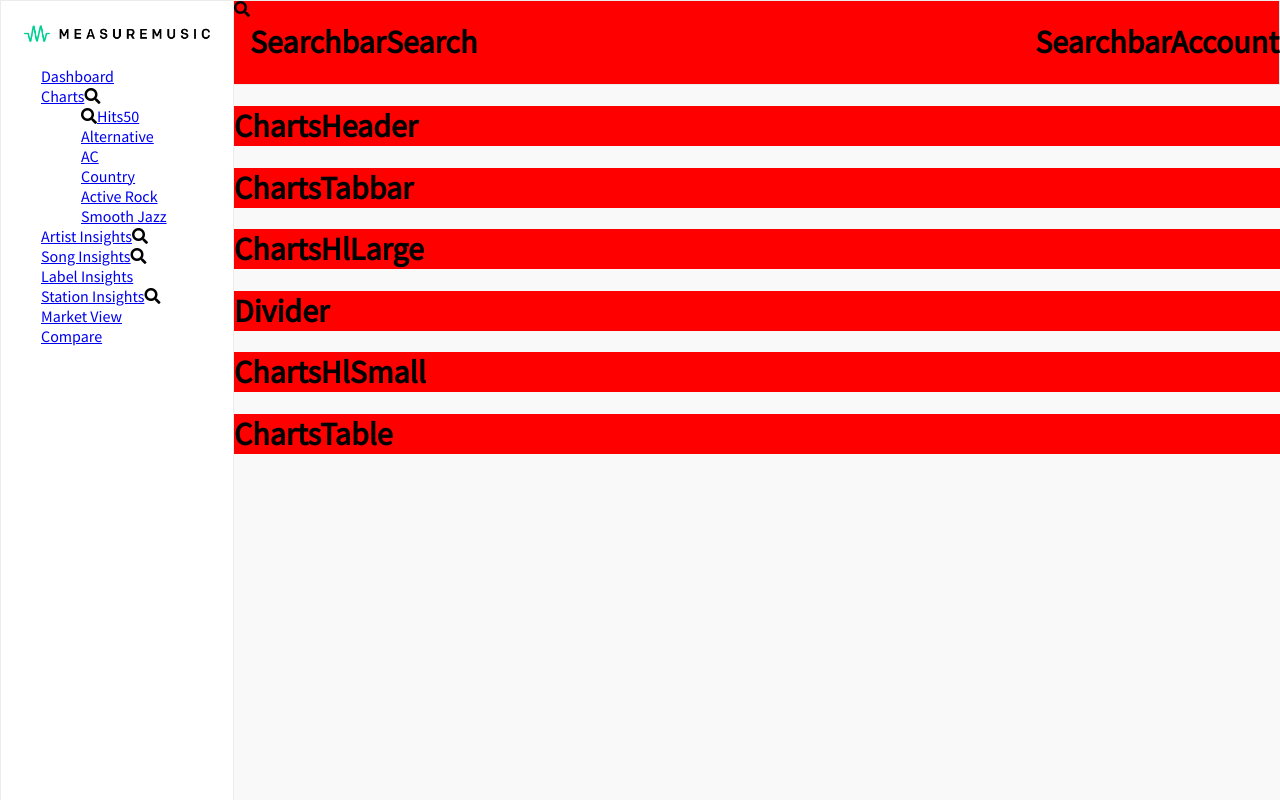
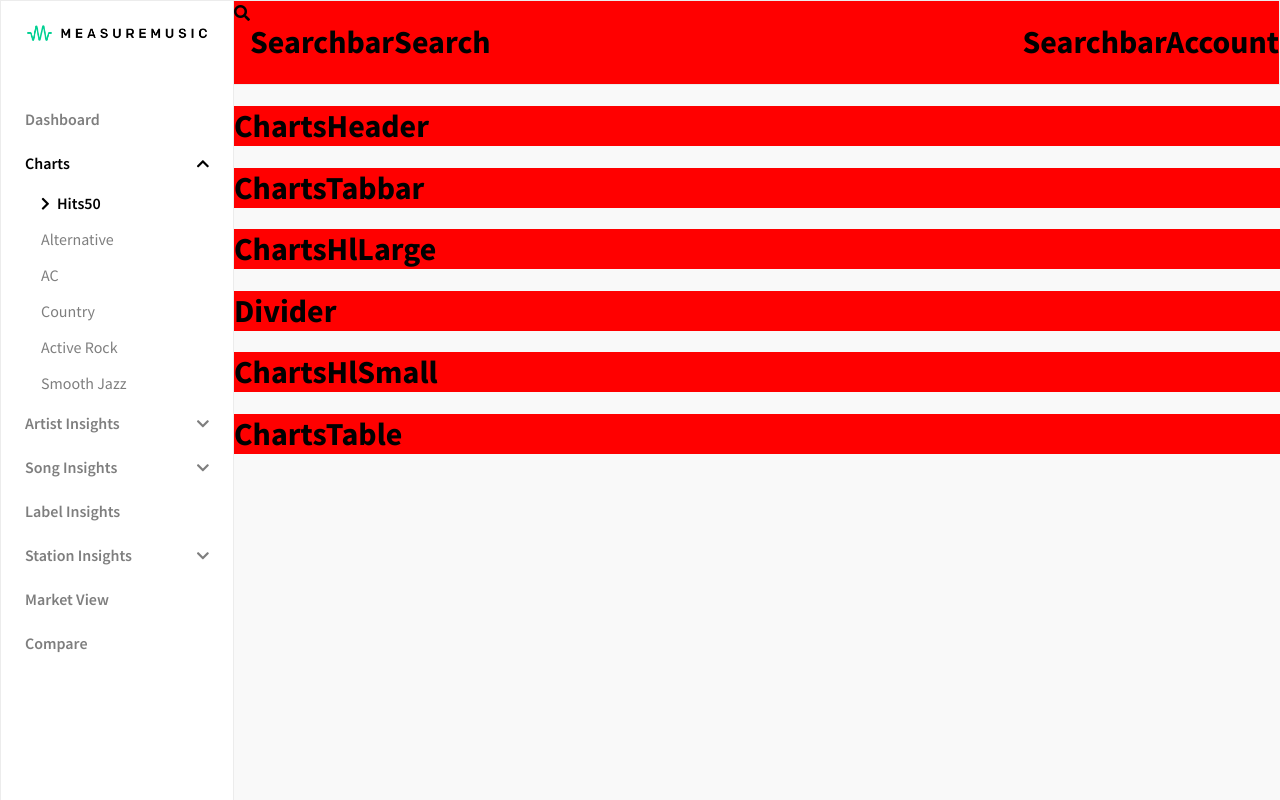
Before and after one commit to jcsison/measuremusic-mockup, a React app: page / in a window 1280 px wide. Shown: the top 800 px of the page. Built offline with nearby package versions, Linux system fonts and the light colour scheme.

Commit message:
feat: add navigation bar

```diff
--- a/package.json
+++ b/package.json
@@ -14,6 +14,7 @@
   "scripts": {
     "start": "react-scripts start",
     "build": "react-scripts build",
+    "deploy": "aws2 s3 sync build/ s3://measuremusic-mockup --acl public-read",
     "test": "react-scripts test",
     "eject": "react-scripts eject",
     "lintcss": "stylelint \"src/components/**/*.css\"",
--- a/public/index.html
+++ b/public/index.html
@@ -24,7 +24,7 @@
       work correctly both with client-side routing and a non-root public URL.
       Learn how to configure a non-root public URL by running `npm run build`.
     -->
-    <link rel="stylesheet" href="https://fonts.googleapis.com/css?family=Source+Sans+Pro" type="text/css" />
+    <link href="https://fonts.googleapis.com/css2?family=Source+Sans+Pro:wght@400;600;700&display=swap" rel="stylesheet">
     <link rel="stylesheet" href="https://use.fontawesome.com/releases/v5.8.1/css/all.css" integrity="sha384-50oBUHEmvpQ+1lW4y57PTFmhCaXp0ML5d60M1M7uH2+nqUivzIebhndOJK28anvf" crossorigin="anonymous" />
     <title>MeasureMusic</title>
   </head>
--- a/src/components/shared/navbar/navbar.css
+++ b/src/components/shared/navbar/navbar.css
@@ -1,11 +1,38 @@
 .charts-links {
   list-style-type: none;
+  padding-left: 16px;
+}
+
+.charts-link {
+  color: #000;
+  font-weight: 400;
+  text-decoration: none;
+}
+
+.fas {
+  margin-top: 4px;
+}
+
+.flex-link {
+  flex-grow: 1;
+}
+
+.inactive-link {
+  opacity: 0.5;
+}
+
+.li-sp-sm {
+  padding: 8px 0;
+}
+
+.li-sp-lg {
+  padding: 12px 0;
 }
 
 .logo {
   display: block;
   margin: 24px auto;
-  width: 80%;
+  width: 78%;
 }
 
 .navbar {
@@ -18,6 +45,18 @@
 
 .navlinks {
   list-style-type: none;
+  padding: 32px 24px;
+}
+
+.navlink {
+  color: #000;
+  font-weight: 600;
+  text-decoration: none;
+  width: 100%;
+}
+
+.selected-link {
+  flex-basis: 16px;
 }
 
 @media only screen and (max-width: 991px) {
--- a/src/components/shared/navbar/navbar.js
+++ b/src/components/shared/navbar/navbar.js
@@ -5,42 +5,52 @@ import './navbar.css'
 export default function Navbar(props) {
   return (
     <div class="navbar">
-      <img class="logo" alt="measuremusic" src="/images/measuremusic.png" />
+      <a href="/#"><img class="logo" alt="measuremusic" src="/images/measuremusic.png" /></a>
 
       <ul class="navlinks">
-        <li><a href="/#">Dashboard</a></li>
-        <li>
-          <a href="/#">Charts</a>
-          <i class="fas fa-search" />
+        <li class="flex-container inactive-link li-sp-lg"><a class="flex-link navlink" href="/#">Dashboard</a></li>
+        <li class="li-sp-lg">
+          <a class="flex-container navlink" href="/#">
+            <span class="flex-link">Charts</span>
+            <i class="fas fa-chevron-up fa-sm" />
+          </a>
         </li>
 
         <ul class="charts-links">
-          <li>
-            <i class="fas fa-search" />
-            <a href="/#">Hits50</a>
+          <li class="li-sp-sm">
+            <a class="flex-container navlink" href="/#">
+              <i class="fas fa-chevron-right fa-sm selected-link" />
+              Hits50
+            </a>
           </li>
-          <li><a href="/#">Alternative</a></li>
-          <li><a href="/#">AC</a></li>
-          <li><a href="/#">Country</a></li>
-          <li><a href="/#">Active Rock</a></li>
-          <li><a href="/#">Smooth Jazz</a></li>
+          <li class="flex-container li-sp-sm inactive-link"><a class="charts-link flex-link" href="/#">Alternative</a></li>
+          <li class="flex-container li-sp-sm inactive-link"><a class="charts-link flex-link" href="/#">AC</a></li>
+          <li class="flex-container li-sp-sm inactive-link"><a class="charts-link flex-link" href="/#">Country</a></li>
+          <li class="flex-container li-sp-sm inactive-link"><a class="charts-link flex-link" href="/#">Active Rock</a></li>
+          <li class="flex-container li-sp-sm inactive-link"><a class="charts-link flex-link" href="/#">Smooth Jazz</a></li>
         </ul>
 
-        <li>
-          <a href="/#">Artist Insights</a>
-          <i class="fas fa-search" />
+        <li class="li-sp-lg">
+          <a class="inactive-link flex-container navlink" href="/#">
+            <span class="flex-link">Artist Insights</span>
+            <i class="fas fa-chevron-down fa-sm" />
+          </a>
         </li>
-        <li>
-          <a href="/#">Song Insights</a>
-          <i class="fas fa-search" />
+        <li class="li-sp-lg">
+          <a class="inactive-link flex-container navlink" href="/#">
+            <span class="flex-link">Song Insights</span>
+            <i class="fas fa-chevron-down fa-sm" />
+          </a>
         </li>
-        <li><a href="/#">Label Insights</a></li>
-        <li>
-          <a href="/#">Station Insights</a>
-          <i class="fas fa-search" />
+        <li class="flex-container inactive-link li-sp-lg"><a class="flex-link navlink" href="/#">Label Insights</a></li>
+        <li class="li-sp-lg">
+          <a class="inactive-link flex-container navlink" href="/#">
+            <span class="flex-link">Station Insights</span>
+            <i class="fas fa-chevron-down fa-sm" />
+          </a>
         </li>
-        <li><a href="/#">Market View</a></li>
-        <li><a href="/#">Compare</a></li>
+        <li class="flex-container inactive-link li-sp-lg"><a class="flex-link navlink" href="/#">Market View</a></li>
+        <li class="flex-container inactive-link li-sp-lg"><a class="flex-link navlink" href="/#">Compare</a></li>
       </ul>
     </div>
   )
--- a/src/index.css
+++ b/src/index.css
@@ -6,9 +6,8 @@ body {
 }
 
 :focus {
-  border: 1px solid rgba(81, 203, 238, 1);
+  outline: 1px solid rgba(81, 203, 238, 1);
   box-shadow: 0 0 5px rgba(81, 203, 238, 1);
-  outline: none !important;
 }
 
 .flex-container {
@@ -19,5 +18,4 @@ body {
   display: flex;
   flex-direction: column;
   flex-grow: 1;
-  justify-content: stretch;
 }
```
